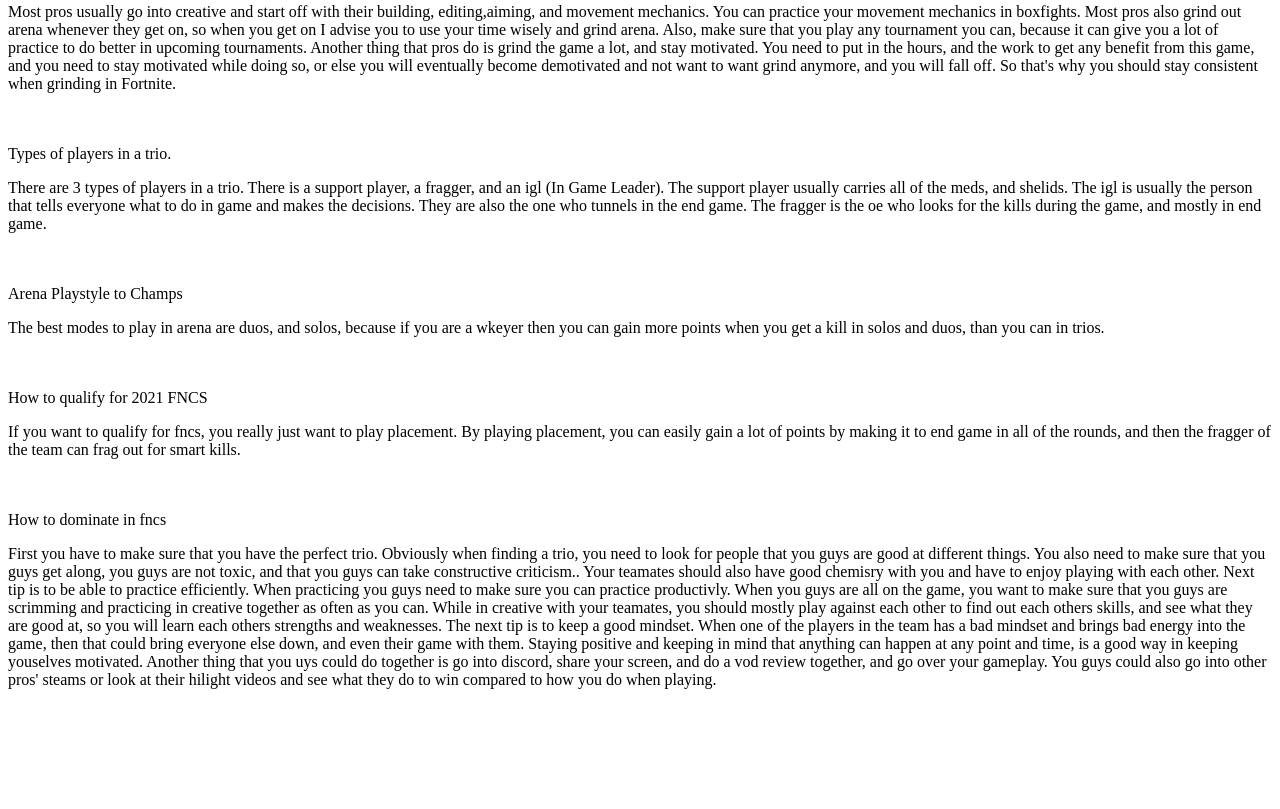
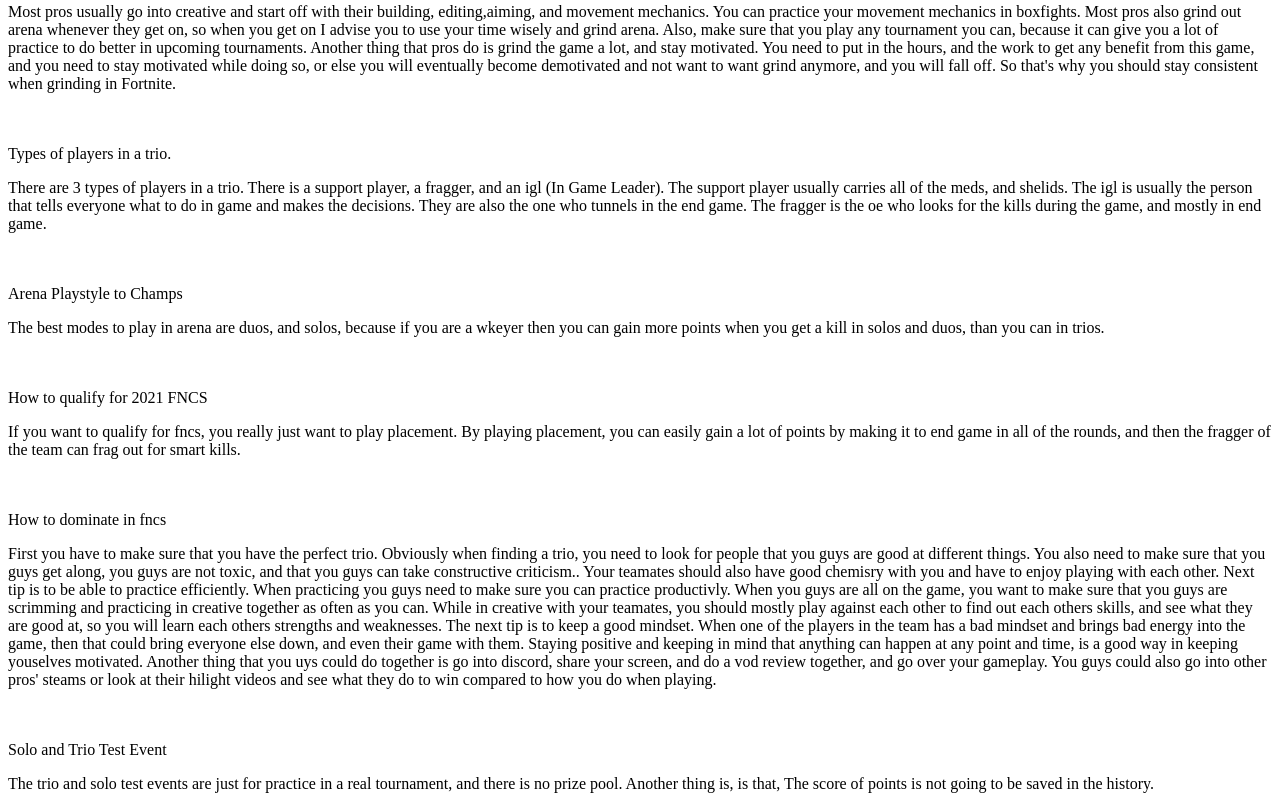
Before and after one commit to kjjgamo/KJProlific.com, a plain HTML site: page index.html in a window 1280 px wide. Shown: the part 3384-4193 px from the top of the page. Before the commit the page ends 4133 px from the top, so only its background shows below. Drawn offline with Linux system fonts and the light colour scheme.

Commit message:
Update index.html

```diff
--- a/index.html
+++ b/index.html
@@ -55,6 +55,7 @@
               <p>If you want to qualify for fncs, you really just want to play placement. By playing placement, you can easily gain a lot of points by making it to end game in all of the rounds, and then the fragger of the team can frag out for smart kills.</p>
             <h23><br><br />How to dominate in fncs</h23>
             <p>First you have to make sure that you have the perfect trio. Obviously when finding a trio, you need to look for people that you guys are good at different things. You also need to make sure that you guys get along, you guys are not toxic, and that you guys can take constructive criticism.. Your teamates should also have good chemisry with you and have to enjoy playing with each other. Next tip is to be able to practice efficiently. When practicing you guys need to make sure you can practice productivly.  When you guys are all on the game, you want to make sure that you guys are scrimming and practicing in creative together as often as you can. While in creative with your teamates, you should mostly play against each other to find out each others skills, and see what they are good at, so you will learn each others strengths and weaknesses. The next tip is to keep a good mindset. When one of the players in the team has a bad mindset and brings bad energy into the game, then that could bring everyone else down, and even their game with them. Staying positive and keeping in mind that anything can happen at any point and time, is a good way in keeping youselves motivated. Another thing that you uys could do together is go into discord, share your screen, and do a vod review together, and go over your gameplay. You guys could also go into other pros' steams or look at their hilight videos and see what they do to win compared to how you do when playing.</p>
-              <h24><br><br />
+            <h24><br><br />Solo and Trio Test Event</h24>
+            <p>The trio and solo test events are just for practice in a real tournament, and there is no prize pool. Another thing is, is that, The score of points is not going to be saved in the history.
             </body>
         </html>
```
